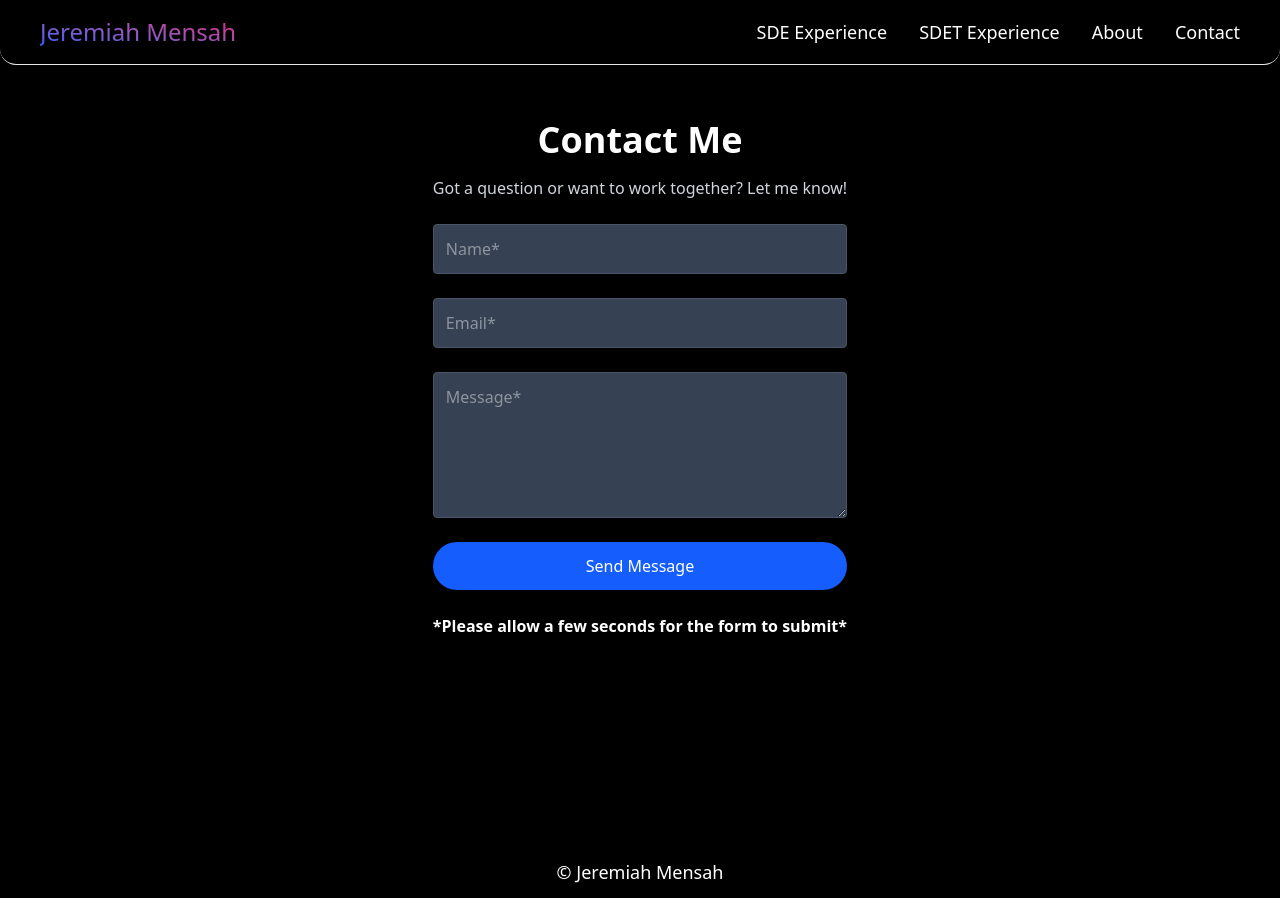
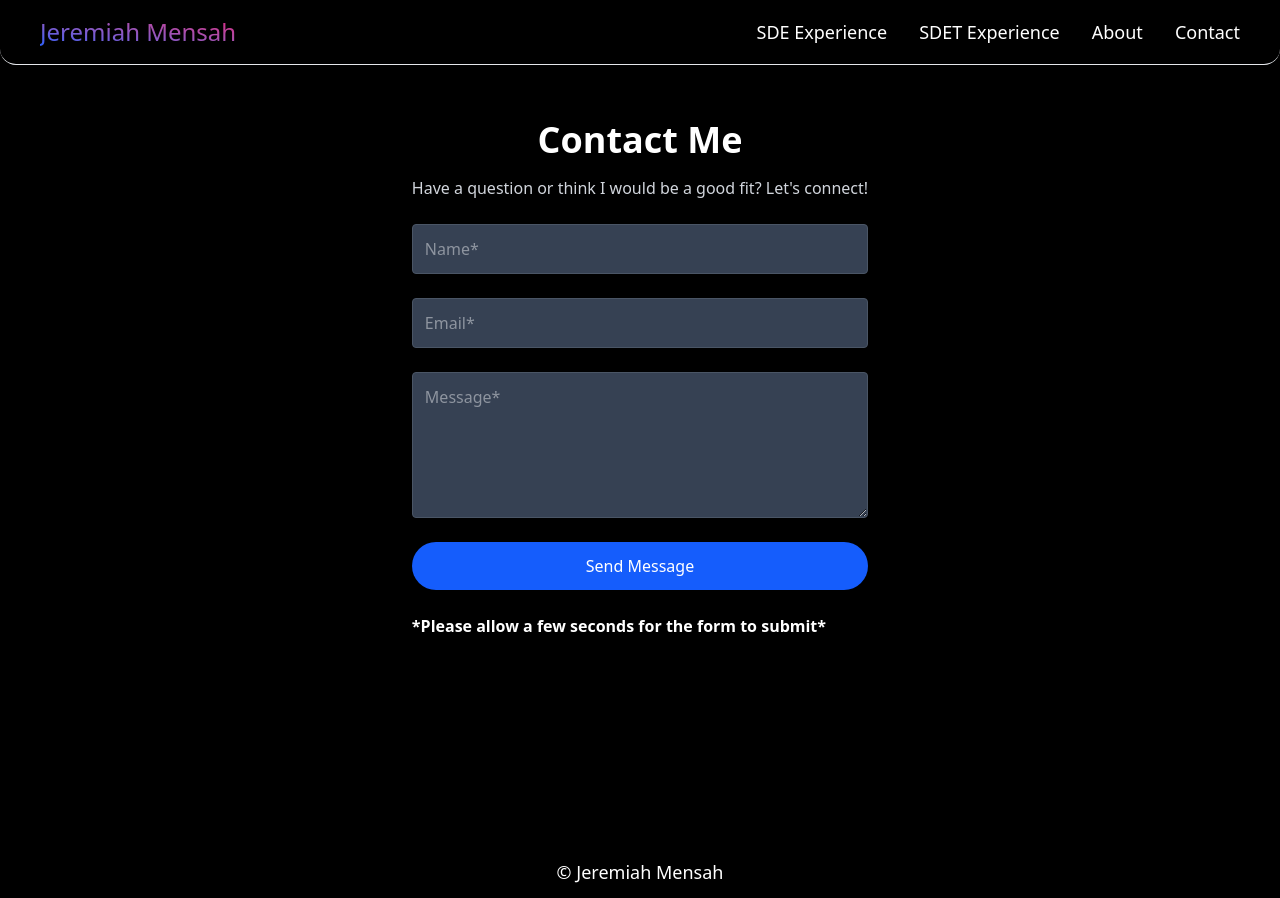
Before and after one commit to jmensah365/Portfolio, a React (Vite) app in the folder portfolio-frontend/: page /ContactMe in a window 1280 px wide. Built offline with nearby package versions, Linux system fonts and the light colour scheme.

Commit message:
updating contact me page

```diff
--- a/portfolio-frontend/src/components/ContactMe/ContactMe.jsx
+++ b/portfolio-frontend/src/components/ContactMe/ContactMe.jsx
@@ -13,7 +13,7 @@ function ContactMe() {
                         Contact Me
                     </h2>
                     <p className="text-center text-gray-300 mb-6">
-                        Got a question or want to work together? Let me know!
+                        Have a question or think I would be a good fit? Let's connect!
                     </p>
                     <form
                         id="form"
```
